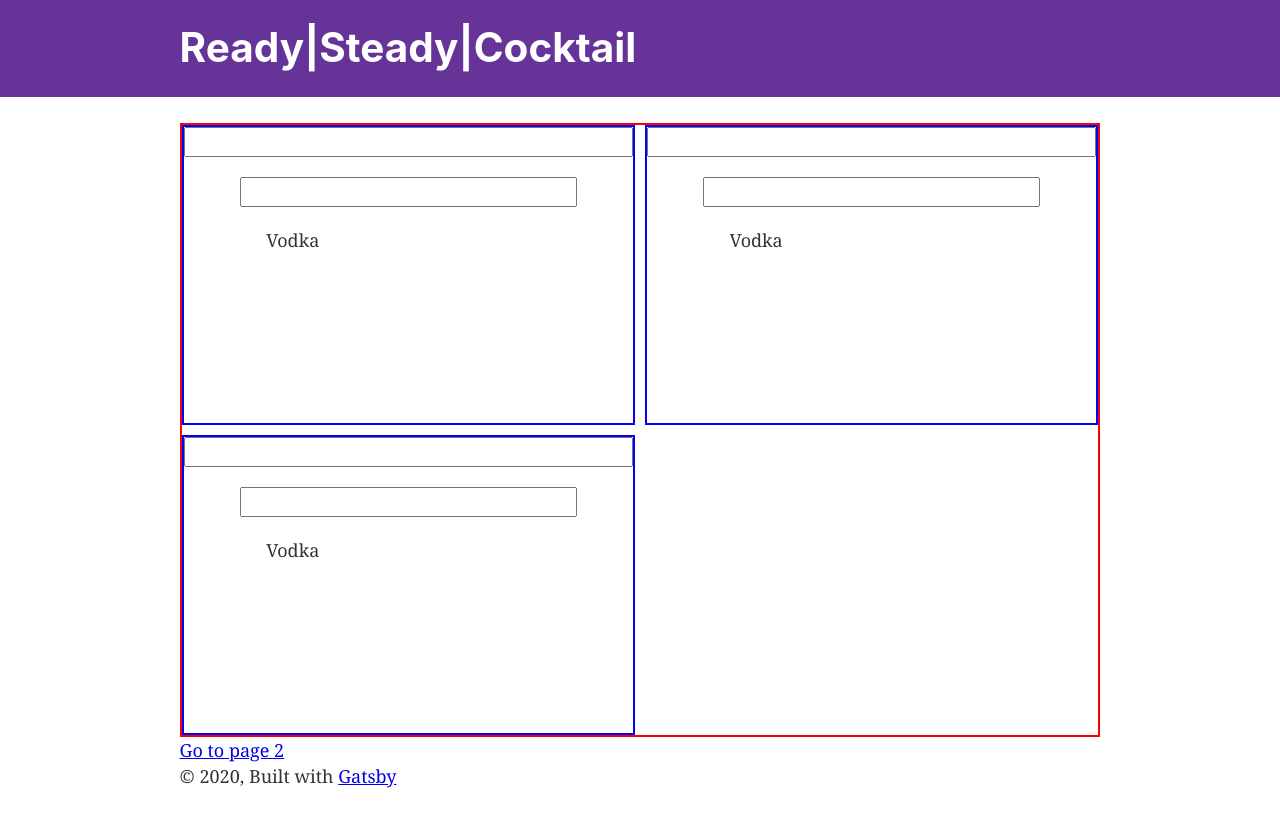
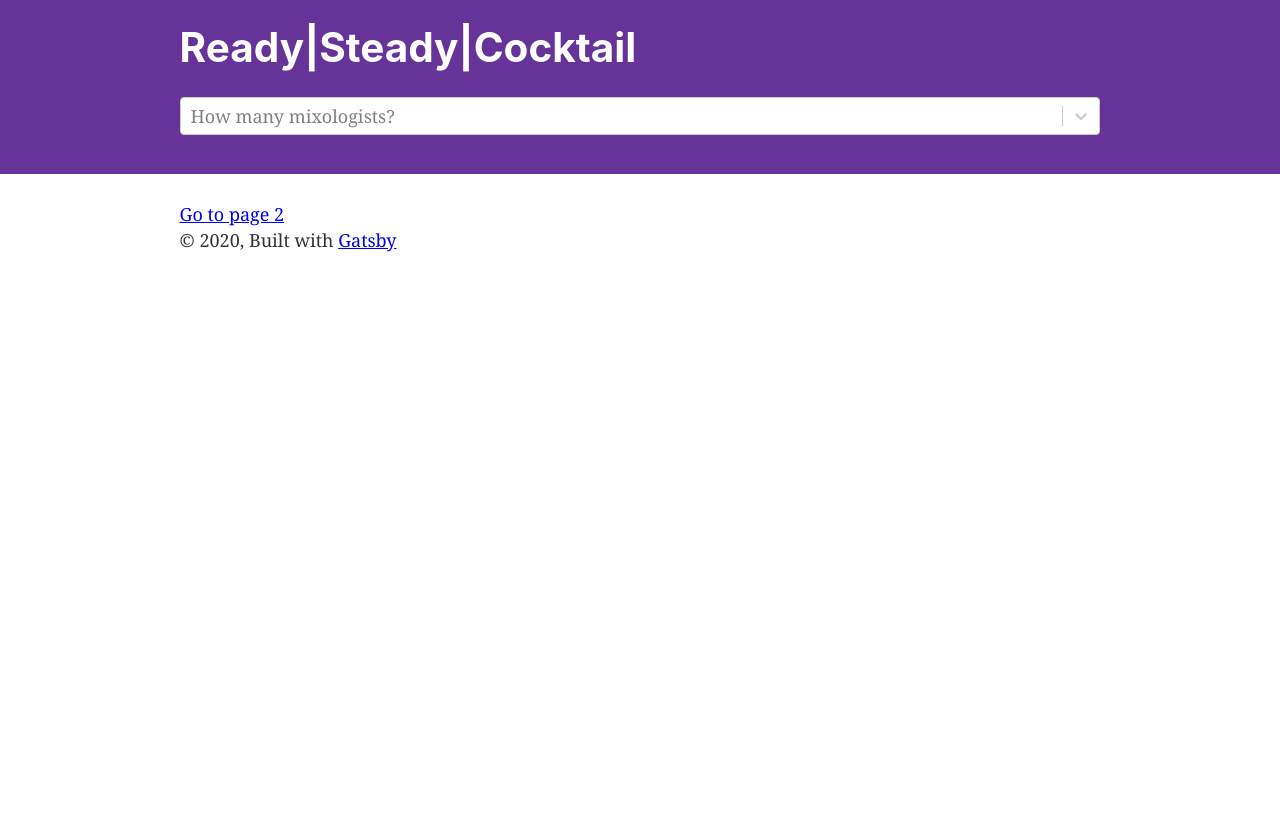
Before and after one commit to BenJohnCarson/ready-steady-cocktail, a Gatsby site: page / in a window 1280 px wide. Built offline with nearby package versions, Linux system fonts and the light colour scheme; Gatsby itself is replaced by a stand-in of ours.

Commit message:
Add select for mixologists and auto fill content with selected amount Add select for ingredient (only skeleton) Create application and mixologists context Some styling

```diff
--- a/gatsby-config.js
+++ b/gatsby-config.js
@@ -21,6 +21,13 @@ module.exports = {
         path: `${__dirname}/src/data`,
       },
     },
+    {
+      resolve: `gatsby-source-filesystem`,
+      options: {
+        name: `data`,
+        path: `${__dirname}/src/constants`,
+      },
+    },
     `gatsby-transformer-sharp`,
     `gatsby-plugin-sharp`,
     {
--- a/package.json
+++ b/package.json
@@ -17,7 +17,8 @@
     "prop-types": "^15.7.2",
     "react": "^16.12.0",
     "react-dom": "^16.12.0",
-    "react-helmet": "^6.0.0"
+    "react-helmet": "^6.0.0",
+    "react-select": "^3.1.0"
   },
   "devDependencies": {
     "prettier": "2.0.5"
--- /dev/null
+++ b/src/components/header.css
@@ -0,0 +1,21 @@
+.nav {
+  display: grid;
+  grid-template-columns: 100%;
+  grid-template-rows: 1fr 1fr;
+  grid-template-areas:
+    "title"
+    "list";
+  gap: 20px;
+}
+
+.nav__title {
+  grid-area: title;
+}
+
+.nav__list {
+  grid-area: list;
+  display: grid;
+  grid-template-columns: 1fr;
+  list-style-type: none;
+  margin: 0;
+}
--- a/src/components/header.js
+++ b/src/components/header.js
@@ -1,6 +1,8 @@
 import { Link } from "gatsby";
 import PropTypes from "prop-types";
 import React from "react";
+import "./header.css";
+import SelectMixologists from "./selectMixologists/selectMixologists";
 
 const Header = ({ siteTitle }) => (
   <header
@@ -9,14 +11,15 @@ const Header = ({ siteTitle }) => (
       marginBottom: `1.45rem`,
     }}
   >
-    <div
+    <nav
+      className="nav"
       style={{
         margin: `0 auto`,
         maxWidth: 960,
         padding: `1.45rem 1.0875rem`,
       }}
     >
-      <h1 style={{ margin: 0 }}>
+      <h1 style={{ margin: 0 }} className="nav__title">
         <Link
           to="/"
           style={{
@@ -27,7 +30,12 @@ const Header = ({ siteTitle }) => (
           {siteTitle}
         </Link>
       </h1>
-    </div>
+      <ul className="nav__list">
+        <li>
+          <SelectMixologists></SelectMixologists>
+        </li>
+      </ul>
+    </nav>
   </header>
 );
 
--- /dev/null
+++ b/src/components/ingredientSearch/ingredientSearch.js
@@ -0,0 +1,26 @@
+import React, { useContext } from "react";
+import Select from "react-select";
+import {ApplicationContext} from "../../context/ApplicationContext";
+
+const IngredientSearch = ({ addIngredient }) => {
+  const { ingredients } = useContext(ApplicationContext);
+  const handleOnChange = ingredient => {
+    if (ingredient) {
+      addIngredient(ingredient);
+    }
+  };
+
+  return (
+    <Select
+      className="ingredient-search"
+      placeholder="Start typing an ingredient"
+      options={ingredients}
+      isClearable={true}
+      getOptionValue={option => option.name}
+      getOptionLabel={option => option.name}
+      onChange={handleOnChange}
+    />
+  );
+};
+
+export default IngredientSearch;
--- a/src/components/layout.js
+++ b/src/components/layout.js
@@ -8,23 +8,38 @@
 import React from "react";
 import PropTypes from "prop-types";
 import { useStaticQuery, graphql } from "gatsby";
-
 import Header from "./header";
 import "./layout.css";
+import { MixologistsProvider } from "../context/MixologistsContext";
+import { ApplicationContext } from "../context/ApplicationContext";
 
 const Layout = ({ children }) => {
   const data = useStaticQuery(graphql`
-    query SiteTitleQuery {
+    query InitialQuery {
       site {
         siteMetadata {
           title
         }
       }
+      allConstantsJson {
+        nodes {
+          MAX_MIXOLOGISTS
+          MIN_MIXOLOGISTS
+        }
+      }
+      allIngredientsJson {
+        nodes {
+          name
+        }
+      }
     }
   `);
+  const {allConstantsJson: {nodes: [constants]}} = data;
+  const {allIngredientsJson: { nodes: ingredients }} = data;
 
   return (
-    <>
+    <ApplicationContext.Provider value={{constants, ingredients}}>
+      <MixologistsProvider>
         <Header siteTitle={data.site.siteMetadata.title} />
         <div
           style={{
@@ -40,7 +55,8 @@ const Layout = ({ children }) => {
             <a href="https://www.gatsbyjs.org">Gatsby</a>
           </footer>
         </div>
-    </>
+      </MixologistsProvider>
+    </ApplicationContext.Provider>
   );
 };
 
--- a/src/components/main/main.css
+++ b/src/components/main/main.css
@@ -3,7 +3,6 @@
   grid-template-columns: auto;
   grid-auto-rows: 300px;
   gap: 10px 10px;
-  border: 2px solid red;
 }
 @media only screen and (min-width: 768px) {
   .main {
--- a/src/components/main/main.js
+++ b/src/components/main/main.js
@@ -1,13 +1,18 @@
 import React from "react";
 import "./main.css";
 import Mixologist from "../mixologist/mixologist";
+import {useMixologistsState} from "../../context/MixologistsContext";
 
 const Main = () => {
+  const { mixologists } = useMixologistsState();
+
   return (
     <section className="main">
-      <Mixologist></Mixologist>
-      <Mixologist></Mixologist>
-      <Mixologist></Mixologist>
+      {
+        mixologists.map((mixologist) => {
+          return <Mixologist key={mixologist.id}></Mixologist>
+        })
+      }
     </section>
   );
 };
--- a/src/components/mixologist/mixologist.css
+++ b/src/components/mixologist/mixologist.css
@@ -1,7 +1,7 @@
 .mixologist {
   display: grid;
-  grid-template-columns: 20px main auto 20px;
-  grid-template-rows: 30px 20px 30px 20px;
+  grid-template-columns: 20px [main] auto 20px;
+  grid-template-rows: 30px 20px fit-content(100%) 20px;
   grid-template-areas:
     "name name name"
     ". . ."
@@ -9,11 +9,18 @@
     ". . ."
     ". ingredients. ";
   grid-auto-rows: minmax(40px, auto);
-  border: 2px solid blue;
+  border: 2px solid grey;
+  border-radius: 5px;
+  box-shadow: 5px 5px 5px #aaaaaa;
 }
 
 .name {
   grid-area: name;
+  text-align: center;
+  border-top: none;
+  border-left: none;
+  border-right: none;
+  border-bottom: 2px solid grey;
 }
 
 .ingredient-search {
--- a/src/components/mixologist/mixologist.js
+++ b/src/components/mixologist/mixologist.js
@@ -1,11 +1,14 @@
 import React from "react";
 import "./mixologist.css";
+import IngredientSearch from "../ingredientSearch/ingredientSearch";
 
 const Mixologist = () => {
+  const addIngredient = ingredient => {};
+
   return (
     <article className="mixologist">
-      <input className="name"></input>
-      <input className="ingredient-search"></input>
+      <input className="name" placeholder="Enter a name"></input>
+      <IngredientSearch addIngredient={addIngredient}></IngredientSearch>
       <ul className="ingredient-list">
         <li className="ingredient">Vodka</li>
       </ul>
--- /dev/null
+++ b/src/components/selectMixologists/selectMixologists.js
@@ -0,0 +1,33 @@
+import React, { useContext, useMemo } from "react";
+import Select from "react-select";
+import { useMixologistsDispatch } from "../../context/MixologistsContext";
+import { ApplicationContext } from "../../context/ApplicationContext";
+import { SET_MIXOLOGISTS } from "../../reducers/mixologistsReducer";
+
+const SelectMixologists = () => {
+  const dispatch = useMixologistsDispatch();
+  const handleOnChange = option =>
+    dispatch({ type: SET_MIXOLOGISTS, payload: option.value });
+
+  const {constants: {MAX_MIXOLOGISTS, MIN_MIXOLOGISTS}} = useContext(ApplicationContext);
+  const options = useMemo(() => {
+    let options = [];
+
+    for(let value = MIN_MIXOLOGISTS; value <= MAX_MIXOLOGISTS; value++) {
+      options.push({value});
+    }
+    return options;
+  }, [MAX_MIXOLOGISTS, MIN_MIXOLOGISTS]);
+
+  return (
+    <Select
+      placeholder="How many mixologists?"
+      options={options}
+      getOptionValue={option => option.value}
+      getOptionLabel={option => option.value}
+      onChange={handleOnChange}
+    ></Select>
+  );
+};
+
+export default SelectMixologists;
--- /dev/null
+++ b/src/constants/constants.json
@@ -0,0 +1,4 @@
+{
+  "MAX_MIXOLOGISTS": 10,
+  "MIN_MIXOLOGISTS": 2
+}
--- /dev/null
+++ b/src/context/ApplicationContext.js
@@ -0,0 +1,3 @@
+import React from "react";
+
+export const ApplicationContext = React.createContext();
--- /dev/null
+++ b/src/context/MixologistsContext.js
@@ -0,0 +1,35 @@
+import React from "react";
+import { mixologistsReducer } from "../reducers/mixologistsReducer";
+
+const MixologistsStateContext = React.createContext();
+const MixologistsDispatchContext = React.createContext();
+
+function MixologistsProvider({ children }) {
+  const [state, dispatch] = React.useReducer(mixologistsReducer, { mixologists: [] });
+  return (
+    <MixologistsStateContext.Provider value={state}>
+      <MixologistsDispatchContext.Provider value={dispatch}>
+        {children}
+      </MixologistsDispatchContext.Provider>
+    </MixologistsStateContext.Provider>
+  );
+}
+function useMixologistsState() {
+  const context = React.useContext(MixologistsStateContext);
+  if (context === undefined) {
+    throw new Error(
+      "useMixologistsState must be used within a MixologistsProvider"
+    );
+  }
+  return context;
+}
+function useMixologistsDispatch() {
+  const context = React.useContext(MixologistsDispatchContext);
+  if (context === undefined) {
+    throw new Error(
+      "useMixologistsDispatch must be used within a MixologistsProvider"
+    );
+  }
+  return context;
+}
+export { MixologistsProvider, useMixologistsState, useMixologistsDispatch };
--- /dev/null
+++ b/src/reducers/mixologistsReducer.js
@@ -0,0 +1,24 @@
+export const SET_MIXOLOGISTS = "SET_MIXOLOGISTS";
+export const SET_MIXOLOGIST = "SET_MIXOLOGIST";
+
+export const mixologistsReducer = (state, action) => {
+  switch (action.type) {
+    case SET_MIXOLOGISTS: {
+      return setMixologists(action.payload)
+    }
+    default: {
+      throw new Error(`Unhandled action type: ${action.type}`);
+    }
+  }
+}
+
+function setMixologists(count) {
+  const mixologists = [];
+
+  for(let i = 0; i < count; i++) {
+    mixologists.push({
+      id: i
+    });
+  }
+  return { mixologists };
+}
```
Also changed, not shown: 1 other file. Lines whose indentation alone changed are shown as unchanged.
